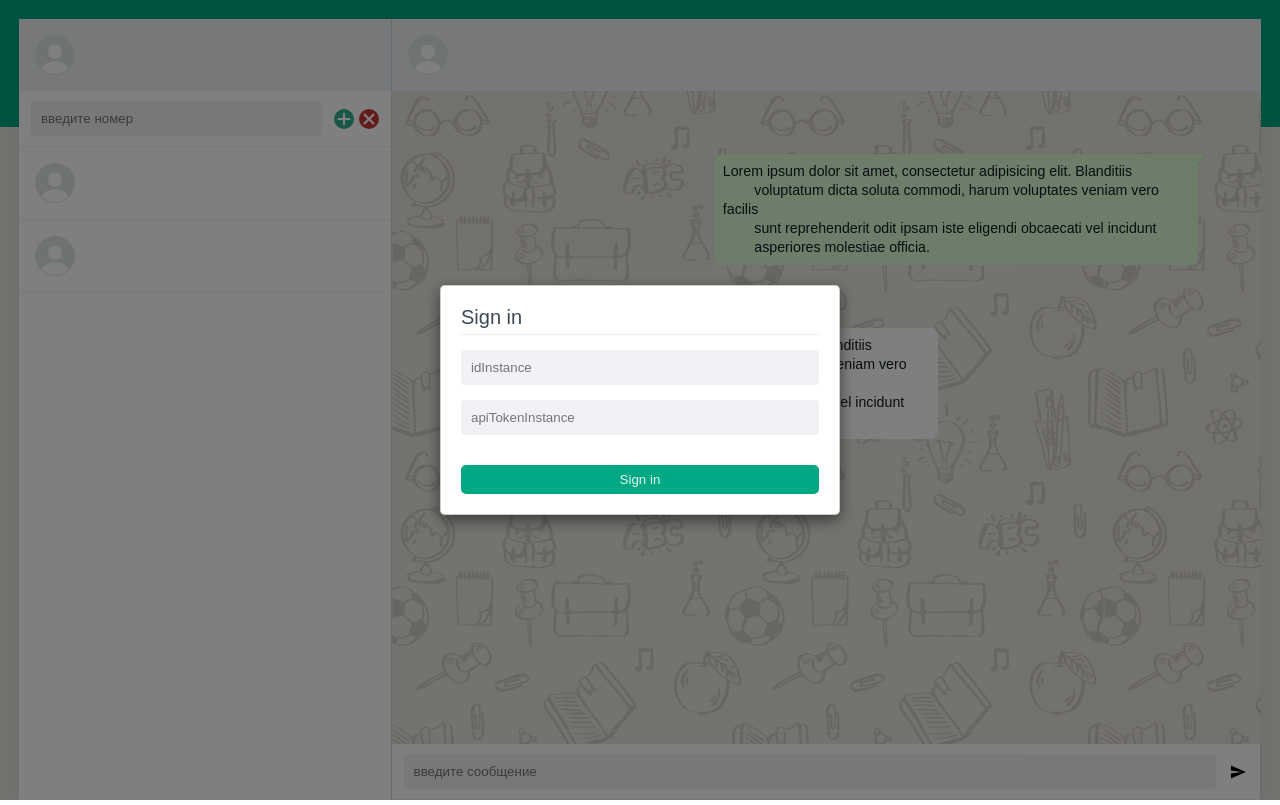
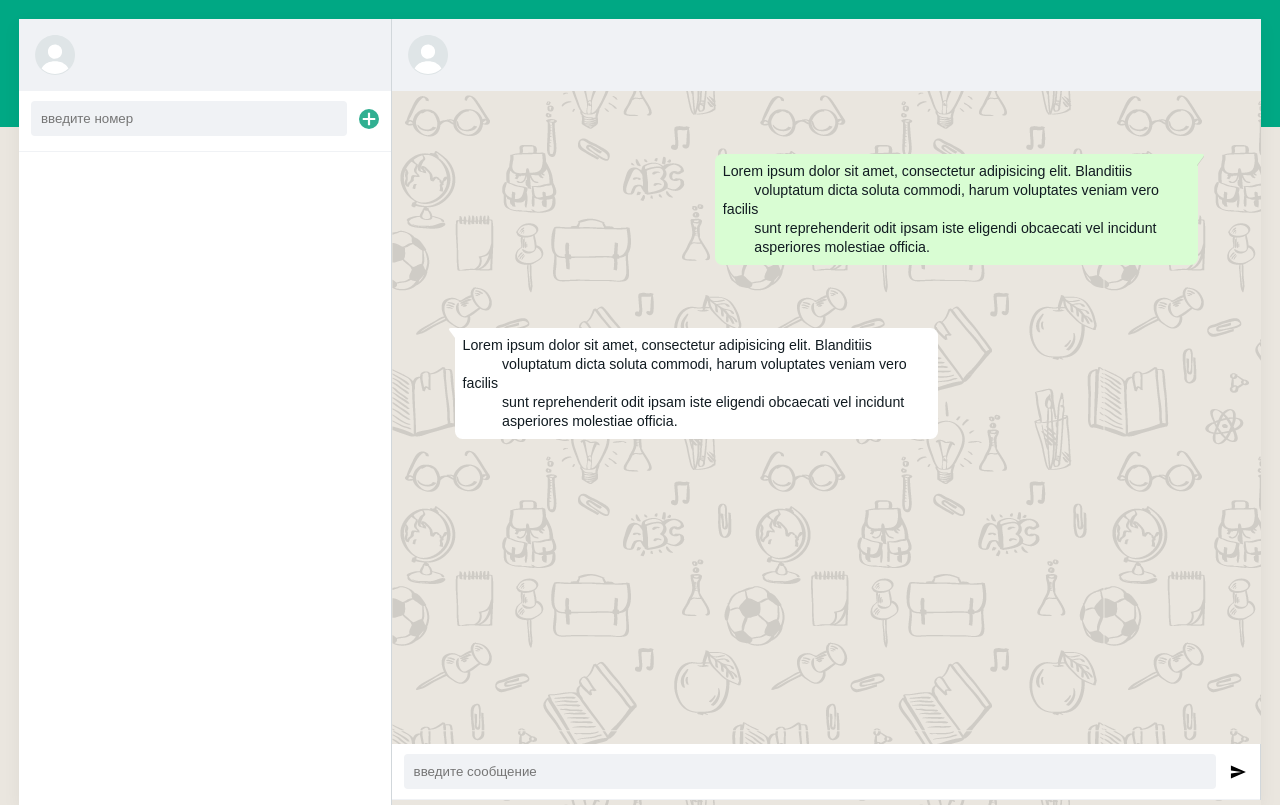
Before and after one commit to eugened503/green-api, a React (Create React App) app: page / in a window 1280 px wide. Built offline with nearby package versions, Linux system fonts and the light colour scheme.

Commit message:
feat: добавление функционала для создания списка контактов

```diff
--- a/src/components/app/app.jsx
+++ b/src/components/app/app.jsx
@@ -32,7 +32,7 @@ function App() {
     <div className={styles.app}>
       <Header />
       <Chat />
-      <Modal isModal={isModal} setModal={setModal} />
+      {/* <Modal isModal={isModal} setModal={setModal} /> */}
       {messageStatus}
     </div>
   );
--- a/src/components/contact/contact.jsx
+++ b/src/components/contact/contact.jsx
@@ -1,12 +1,18 @@
 import styles from "./contact.module.scss";
 import { ReactComponent as UserLogo } from "../../images/default-user.svg";
 
-const Contact = ({tel}) => {
+const Contact = ({ tel, status = "default", active = false, setCurrentId, id }) => {
+  const userClass = status === "user" ? styles.user : "";
+  const activeClass = active ? styles.active : "";
+
   return (
-      <div className={styles.contact__header}>
-        <UserLogo className={styles.contact__logo} />
-        <span className={styles.contact__phone}> {tel}</span>
-      </div>
+    <div
+      onClick={() => setCurrentId(id)}
+      className={`${styles.contact} ${userClass} ${activeClass}`}
+    >
+      <UserLogo className={styles.contact__logo} />
+      <span className={styles.contact__phone}> {tel}</span>
+    </div>
   );
 };
 
--- a/src/components/contact/contact.module.scss
+++ b/src/components/contact/contact.module.scss
@@ -1,10 +1,8 @@
 .contact {
-  &__header {
-    display: flex;
-    align-items: center;
-    padding: 16px;
-    background-color: #f0f2f5;
-  }
+  display: flex;
+  align-items: center;
+  padding: 16px;
+  background-color: #f0f2f5;
 
   &__logo {
     width: 40px;
@@ -20,4 +18,17 @@
     text-overflow: ellipsis;
     white-space: nowrap;
   }
+
+  &.user {
+    cursor: pointer;
+    transition: background-color 200ms ease-in;
+
+    &:hover {
+      background-color: #f0f2f5;
+    }
+  }
+
+  &.active {
+    background-color: #f0f2f5;
+  }
 }
--- a/src/components/contacts/contacts.jsx
+++ b/src/components/contacts/contacts.jsx
@@ -1,38 +1,65 @@
 import { useState, useEffect } from "react";
+import { useSelector, useDispatch } from "react-redux";
 import styles from "./contacts.module.scss";
 import { ReactComponent as AddIcon } from "../../images/plus.svg";
-import { ReactComponent as DeleteIcon } from "../../images/close.svg";
 import Contact from "../contact/contact";
-import { useSelector } from "react-redux";
+import { addContact } from "../../store/contactsReducer";
 
 const Contacts = () => {
-  const userData = useSelector((state) => state.user);
-  const { postItems } = userData;
+  const { user } = useSelector((state) => state.user);
+  const { contacts } = useSelector((state) => state.contacts);
   const [isTel, setTel] = useState("");
+  const [isNumberInter, setNumberInter] = useState("");
+  const [isCurrentId, setCurrentId] = useState(null);
+  const [isError, setError] = useState("");
+  const dispatch = useDispatch();
 
   useEffect(() => {
-    if (postItems.length > 0) {
-      setTel(postItems[0]?.wid.replace(/\D/g, ""));
+    if (user.length > 0) {
+      setTel(user[0]?.wid.replace(/\D/g, ""));
     }
-  }, [postItems]);
+  }, [user]);
+
+  const handleContact = (num) => {
+    if (!contacts.some((item) => item.number === num)) {
+      dispatch(addContact(num));
+      setNumberInter("");
+      setError("");
+    } else {
+      setError("Номер есть в списке контактов!");
+    }
+  };
 
   return (
     <div className={styles.contacts}>
       <Contact tel={isTel} />
-      <div className={styles.contacts__input}>
-        <input type="text" placeholder="введите номер" />
-        <div className={styles.contacts__buttons}>
-          <button type="button">
-            <AddIcon />
-          </button>
-          <button type="button">
-            <DeleteIcon />
-          </button>
+      <div className={styles.contacts__wrapper}>
+        <div className={styles.contacts__input}>
+          <input
+            onChange={(e) => setNumberInter(e.target.value.trim())}
+            value={isNumberInter}
+            type="text"
+            placeholder="введите номер"
+          />
+          <div className={styles.contacts__buttons}>
+            <button onClick={() => handleContact(isNumberInter)} type="button">
+              <AddIcon />
+            </button>
+          </div>
         </div>
+        <span>{isError}</span>
       </div>
       <div className={styles.contacts__container}>
-        <Contact />
-        <Contact />
+        {contacts.map((contact) => (
+          <Contact
+            key={contact.id}
+            tel={contact.number}
+            status={"user"}
+            active={isCurrentId === contact.id}
+            setCurrentId={setCurrentId}
+            id={contact.id}
+          />
+        ))}
       </div>
     </div>
   );
--- a/src/components/contacts/contacts.module.scss
+++ b/src/components/contacts/contacts.module.scss
@@ -4,10 +4,20 @@
   background-color: #fff;
   border-right: 1px solid #d1d7db;
 
+  &__wrapper {
+    border-bottom: 1px solid #f0f2f5;
+
+    span {
+      display: block;
+      color: red;
+      font-size: 12px;
+      padding: 0 0 5px 14px;
+    }
+  }
+
   &__input {
     display: flex;
     padding: 10px 12px;
-    border-bottom: 1px solid #f0f2f5;
 
     button {
       display: flex;
--- a/src/components/modal/modal.jsx
+++ b/src/components/modal/modal.jsx
@@ -1,7 +1,7 @@
 import styles from "./modal.module.scss";
 import { useState } from "react";
 import { useDispatch } from "react-redux";
-import { getUser } from "../../store/toolkitReducer";
+import { getUser } from "../../store/userReducer";
 
 const Modal = ({isModal, setModal}) => {
   const [idInstance, setIdInstance] = useState("");
--- /dev/null
+++ b/src/store/contactsReducer.js
@@ -0,0 +1,25 @@
+import { createSlice, nanoid } from "@reduxjs/toolkit";
+
+const initialState = {
+  contacts: [],
+};
+
+const contactsSlice = createSlice({
+  name: "contacts",
+  initialState,
+  reducers: {
+    addContact: {
+      reducer: (state, action) => {
+        state.contacts.push(action.payload);
+      },
+      prepare: (number) => {
+        const id = nanoid();
+        return { payload: { id, number } };
+      },
+    },
+  },
+});
+
+export const { addContact } = contactsSlice.actions;
+
+export default contactsSlice.reducer;
--- a/src/store/index.js
+++ b/src/store/index.js
@@ -1,8 +1,11 @@
-import { configureStore } from '@reduxjs/toolkit';
-import userReducer from './toolkitReducer';
+import { configureStore } from "@reduxjs/toolkit";
+import { combineReducers } from "redux";
+import userReducer from "./userReducer";
+import contactsReducer from "./contactsReducer";
 
-export const store = configureStore({
-  reducer: {
-    user: userReducer,
-  },
-})
+const reducer = combineReducers({
+  user: userReducer,
+  contacts: contactsReducer,
+});
+
+export const store = configureStore({ reducer });
--- a/src/store/toolkitReducer.js
+++ b/src/store/userReducer.js
@@ -2,7 +2,7 @@ import { createSlice, createAsyncThunk } from "@reduxjs/toolkit";
 import axios from "axios";
 
 const initialState = {
-  postItems: [],
+  user: [],
   status: "idle",
   error: null,
 };
@@ -36,7 +36,7 @@ export const getUser = createAsyncThunk(
 //   }
 // );
 
-const postSlice = createSlice({
+const userSlice = createSlice({
   name: "user",
   initialState,
   reducers: {},
@@ -47,16 +47,16 @@ const postSlice = createSlice({
       })
       .addCase(getUser.fulfilled, (state, action) => {
         state.status = "successful";
-        state.postItems = state.postItems.concat(action.payload);
+        state.user = state.user.concat(action.payload);
       })
       .addCase(getUser.rejected, (state, action) => {
         state.status = "failed";
         state.error = action.error.message;
       })
       // .addCase(addPost.fulfilled, (state, action) => {
-      //   state.postItems.push(action.payload);
+      //   state.user.push(action.payload);
       // });
   },
 });
 
-export default postSlice.reducer;
+export default userSlice.reducer;
```
